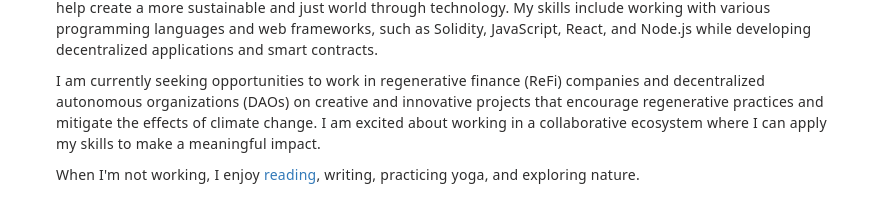
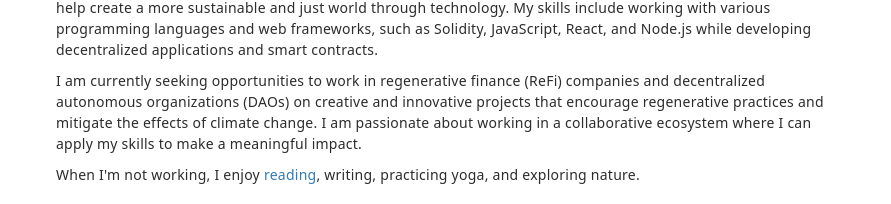
Before and after one commit to niluferokay/niluferokay.github.io, a React (Vite) app: page / in a window 1280 px wide. Shown: the part 411-615 px from the top of the page, without its empty margins (194-1085 px from the left). Built offline with nearby package versions, Linux system fonts and the light colour scheme.

Commit message:
first commit

```diff
--- a/src/App.jsx
+++ b/src/App.jsx
@@ -85,7 +85,7 @@ function App() {
             <p className='home__para'>During my thesis project, I gained a better understanding of blockchain's incredible potential to address complex sustainability challenges through its ability to promote transparency, security, and decentralization. This experience has given me a new perspective on the possibilities of technology to create positive social and environmental impacts.
             </p>
             <p className='home__para'>As a full-stack blockchain developer with a finance background, I am eager to contribute my skills and expertise to help create a more sustainable and just world through technology. My skills include working with various programming languages and web frameworks, such as Solidity, JavaScript, React, and Node.js while developing decentralized applications and smart contracts.</p>
-            <p className='home__para'>I am currently seeking opportunities to work in regenerative finance (ReFi) companies and decentralized autonomous organizations (DAOs) on creative and innovative projects that encourage regenerative practices and mitigate the effects of climate change. I am excited about working in a collaborative ecosystem where I can apply my skills to make a meaningful impact.</p>
+            <p className='home__para'>I am currently seeking opportunities to work in regenerative finance (ReFi) companies and decentralized autonomous organizations (DAOs) on creative and innovative projects that encourage regenerative practices and mitigate the effects of climate change. I am passionate about working in a collaborative ecosystem where I can apply my skills to make a meaningful impact.</p>
             <p className='home__para'>When I'm not working, I enjoy <a className='para__link' href="https://www.goodreads.com/niluokay" target="_blank">reading</a>, writing, practicing yoga, and exploring nature.</p>
         </div>
       </div>
```
